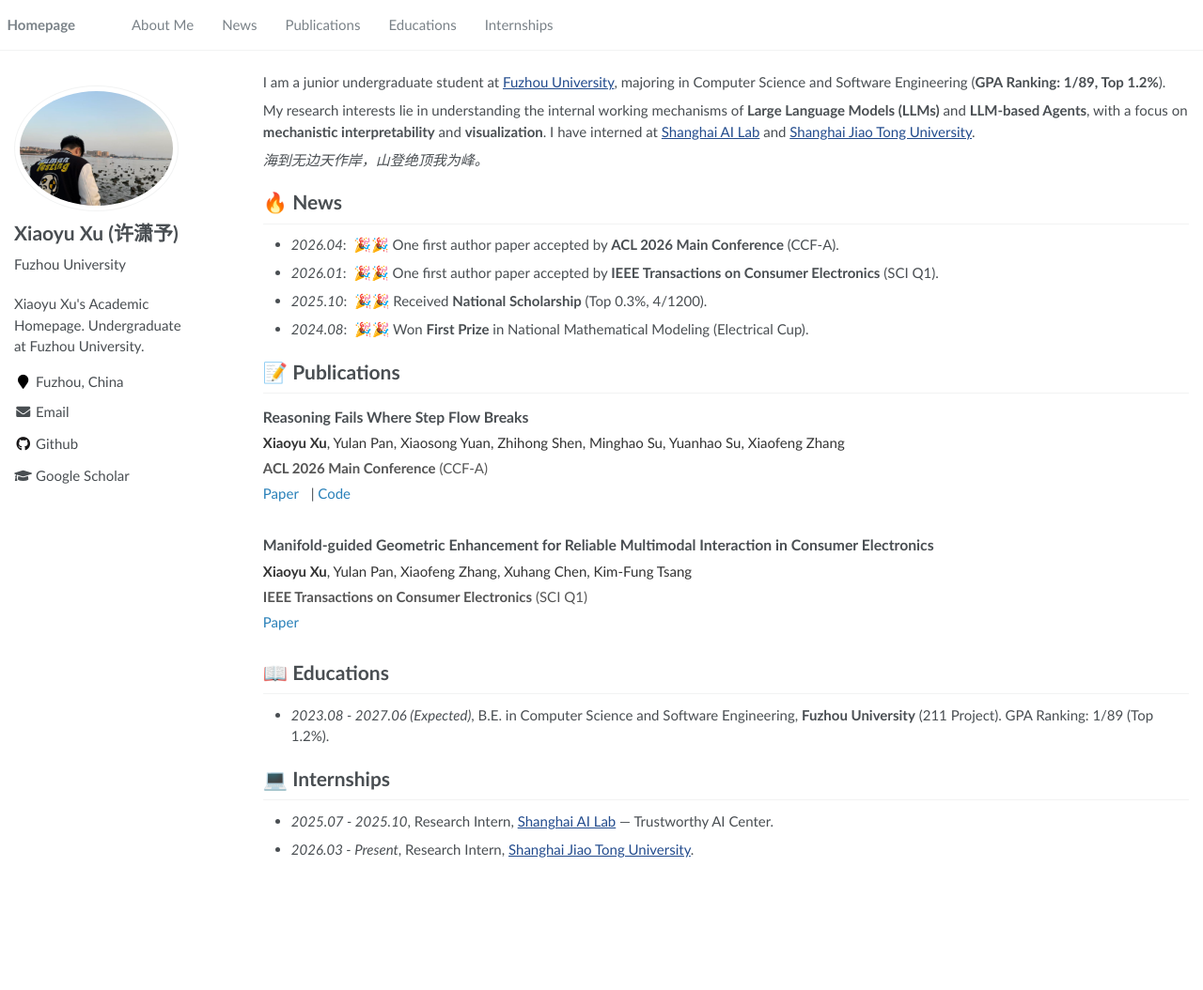
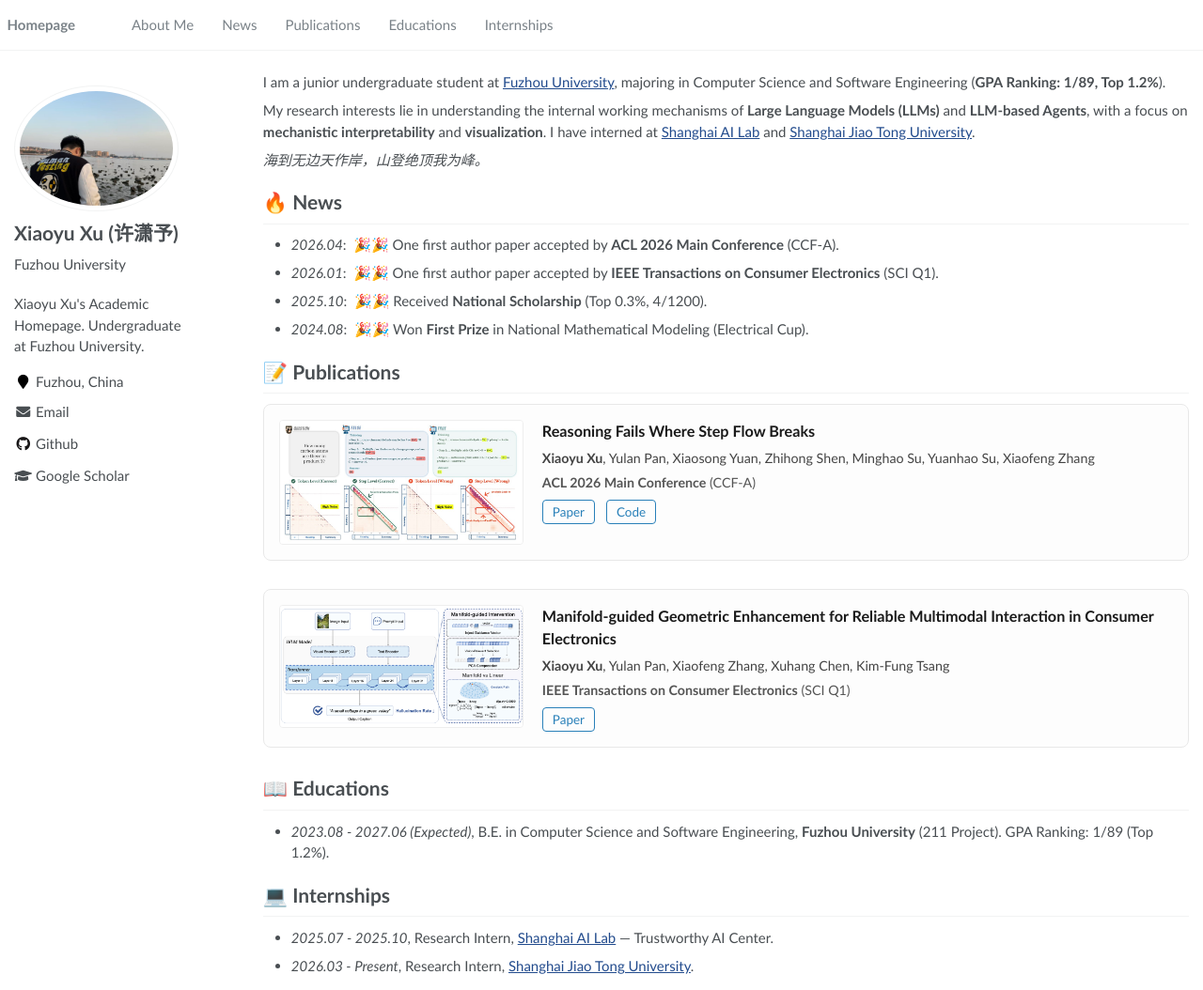
Before and after one commit to XiaoyuXu-Vincent/XiaoyuXu-Vincent.github.io, a Jekyll site: the page built from _pages/about.md, in a window 1280 px wide and 1054 px high. Shown: the whole window at 94% size. Built offline with Jekyll 4.4.1, drawn with Linux system fonts in a browser that asks for light colours.

Commit message:
feat: add paper images and improve Publications layout

```diff
--- a/_includes/head/custom.html
+++ b/_includes/head/custom.html
@@ -22,26 +22,66 @@
 
 <style>
   .pub-entry {
-    margin-bottom: 1.8em;
-    line-height: 1.8;
+    display: flex;
+    align-items: flex-start;
+    margin-bottom: 2em;
+    padding: 16px;
+    border: 1px solid #e8e8e8;
+    border-radius: 8px;
+    background: #fdfdfd;
+    gap: 20px;
+  }
+  .pub-img {
+    flex-shrink: 0;
+    width: 260px;
+  }
+  .pub-img img {
+    width: 100%;
+    border-radius: 4px;
+    border: 1px solid #eee;
+  }
+  .pub-info {
+    flex: 1;
+    min-width: 0;
   }
   .pub-title {
-    font-size: 1.05em;
+    font-size: 1.08em;
     font-weight: 600;
+    margin-bottom: 6px;
+    color: #1a1a1a;
   }
   .pub-authors {
-    color: #333;
+    color: #444;
+    margin-bottom: 4px;
+    font-size: 0.95em;
   }
   .pub-venue {
     color: #555;
+    margin-bottom: 8px;
+    font-size: 0.95em;
   }
   .pub-links a {
-    margin-right: 0.6em;
+    display: inline-block;
+    margin-right: 8px;
+    padding: 2px 10px;
+    border: 1px solid #2980b9;
+    border-radius: 4px;
     text-decoration: none;
     color: #2980b9;
+    font-size: 0.9em;
+    transition: all 0.2s;
   }
   .pub-links a:hover {
-    text-decoration: underline;
+    background: #2980b9;
+    color: #fff;
+  }
+  @media (max-width: 600px) {
+    .pub-entry {
+      flex-direction: column;
+    }
+    .pub-img {
+      width: 100%;
+    }
   }
 </style>
 
--- a/_pages/about.md
+++ b/_pages/about.md
@@ -32,17 +32,23 @@ My research interests lie in understanding the internal working mechanisms of **
 # 📝 Publications
 
 <div class="pub-entry">
-  <div class="pub-title">Reasoning Fails Where Step Flow Breaks</div>
-  <div class="pub-authors"><strong>Xiaoyu Xu</strong>, Yulan Pan, Xiaosong Yuan, Zhihong Shen, Minghao Su, Yuanhao Su, Xiaofeng Zhang</div>
-  <div class="pub-venue"><strong>ACL 2026 Main Conference</strong> (CCF-A)</div>
-  <div class="pub-links"><a href="https://arxiv.org/pdf/2604.06695">Paper</a> | <a href="https://github.com/XiaoyuXu-Vincent/step-saliency">Code</a></div>
+  <div class="pub-img"><img src="images/paper1_motivation.png" alt="Step Saliency"></div>
+  <div class="pub-info">
+    <div class="pub-title">Reasoning Fails Where Step Flow Breaks</div>
+    <div class="pub-authors"><strong>Xiaoyu Xu</strong>, Yulan Pan, Xiaosong Yuan, Zhihong Shen, Minghao Su, Yuanhao Su, Xiaofeng Zhang</div>
+    <div class="pub-venue"><strong>ACL 2026 Main Conference</strong> (CCF-A)</div>
+    <div class="pub-links"><a href="https://arxiv.org/pdf/2604.06695">Paper</a> <a href="https://github.com/XiaoyuXu-Vincent/step-saliency">Code</a></div>
+  </div>
 </div>
 
 <div class="pub-entry">
-  <div class="pub-title">Manifold-guided Geometric Enhancement for Reliable Multimodal Interaction in Consumer Electronics</div>
-  <div class="pub-authors"><strong>Xiaoyu Xu</strong>, Yulan Pan, Xiaofeng Zhang, Xuhang Chen, Kim-Fung Tsang</div>
-  <div class="pub-venue"><strong>IEEE Transactions on Consumer Electronics</strong> (SCI Q1)</div>
-  <div class="pub-links"><a href="https://ieeexplore.ieee.org/document/11358388">Paper</a></div>
+  <div class="pub-img"><img src="images/paper2_method.png" alt="Manifold-guided Method"></div>
+  <div class="pub-info">
+    <div class="pub-title">Manifold-guided Geometric Enhancement for Reliable Multimodal Interaction in Consumer Electronics</div>
+    <div class="pub-authors"><strong>Xiaoyu Xu</strong>, Yulan Pan, Xiaofeng Zhang, Xuhang Chen, Kim-Fung Tsang</div>
+    <div class="pub-venue"><strong>IEEE Transactions on Consumer Electronics</strong> (SCI Q1)</div>
+    <div class="pub-links"><a href="https://ieeexplore.ieee.org/document/11358388">Paper</a></div>
+  </div>
 </div>
 
 # 📖 Educations
```
Also changed, not shown: images/paper1_motivation.png (added), images/paper2_method.png (added).
